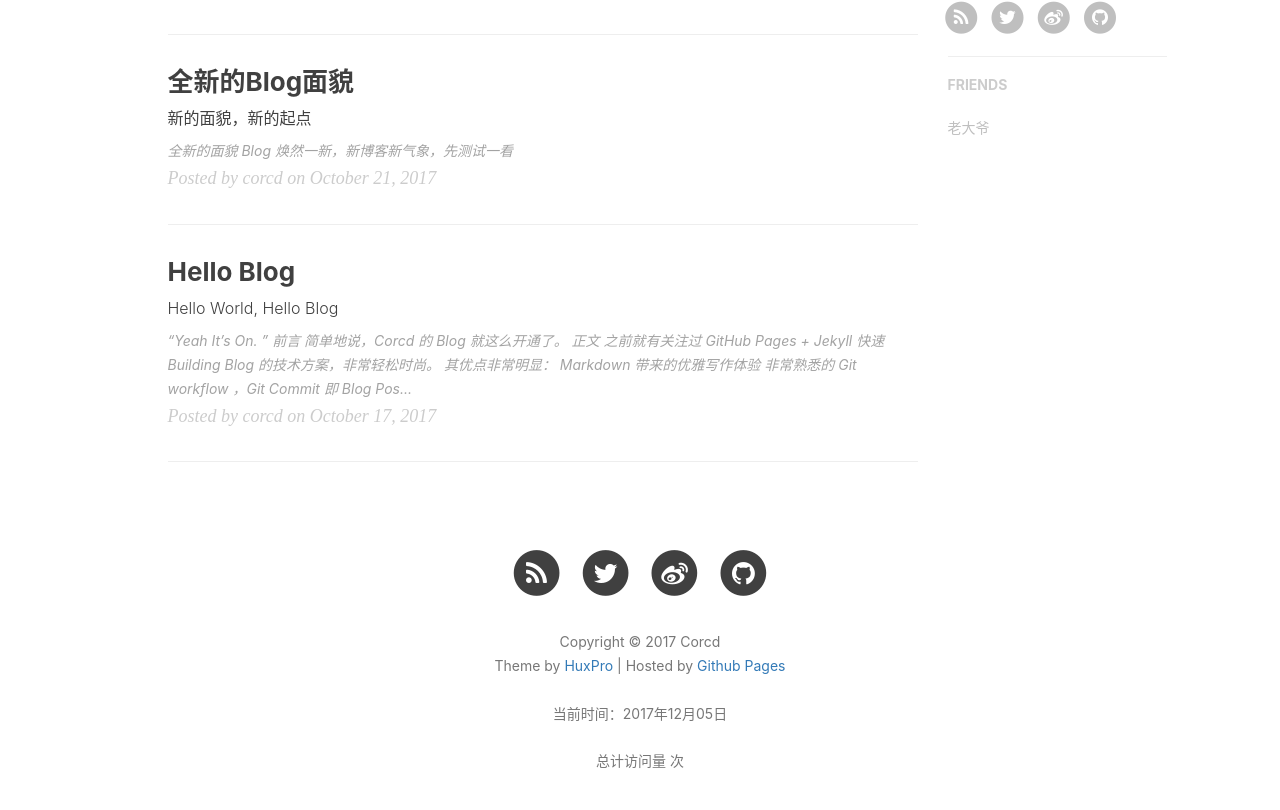
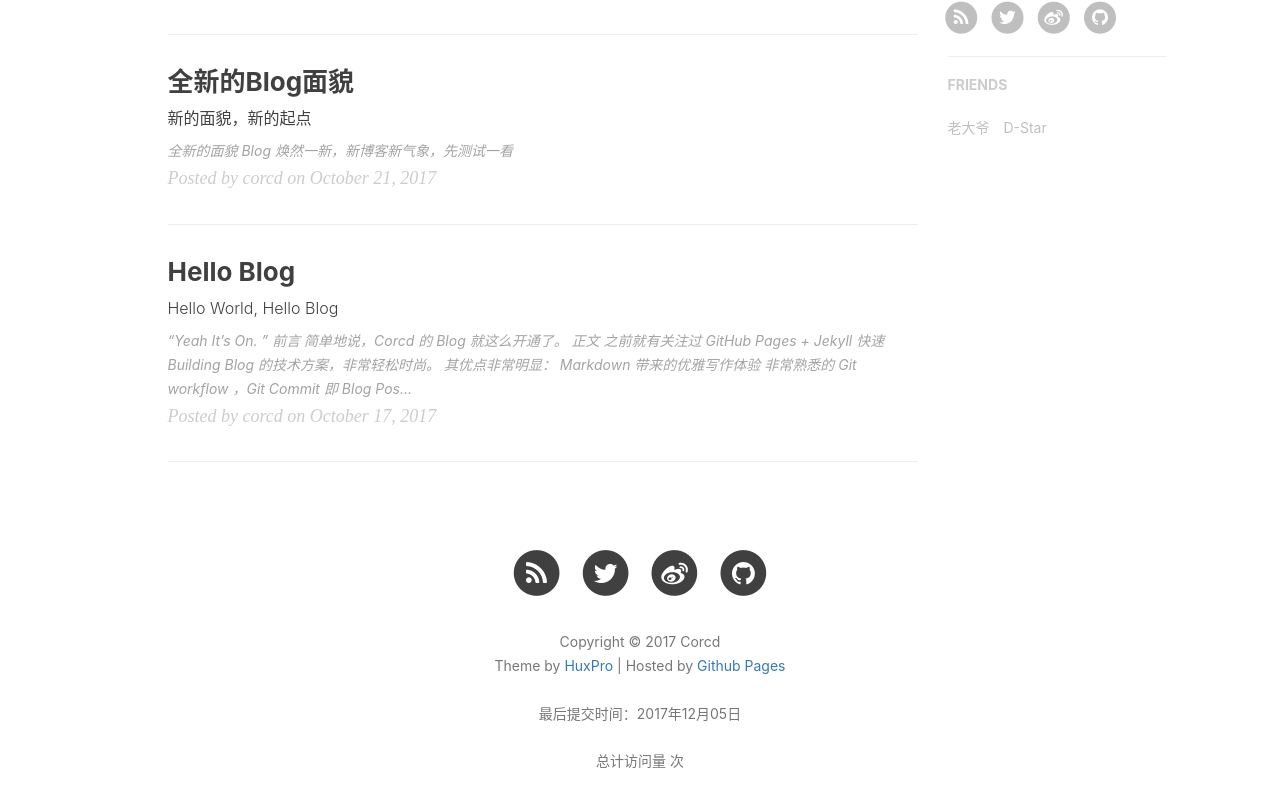
Before and after one commit to corcd/corcd.github.io, a Jekyll site: the page built from index.html, in a window 1280 px wide. Shown: the part 926-1736 px from the top of the page. Built offline with Jekyll 4.4.1, drawn with Linux system fonts in a browser that asks for light colours; nearby versions of some CDN libraries; the list of posts is cut into pages by our own code; comment, search, counter and statistics services are not loaded.

Commit message:
daily update

````diff
--- a/_config.yml
+++ b/_config.yml
@@ -99,5 +99,8 @@ friends: [
     # },{
         title: "老大爷",
         href: "http://ldy5660.github.io/"
+    },{
+        title: "D-Star",
+        href: "http://d-star.xyz/"
     }
 ]
--- a/_includes/footer.html
+++ b/_includes/footer.html
@@ -91,7 +91,7 @@
                     </iframe-->
                     <br>
                     <br>
-                    当前时间：{{ site.time | date: '%Y年%m月%d日' }}
+                    最后提交时间：{{ site.time | date: '%Y年%m月%d日' }}
                     <br>
                     <br>
                     <span id="busuanzi_container_site_pv">总计访问量 <span id="busuanzi_value_site_pv"></span> 次</span>
--- a/_posts/2017-10-31-how-to-install-nginx-in-RaspberryPi3.markdown
+++ b/_posts/2017-10-31-how-to-install-nginx-in-RaspberryPi3.markdown
@@ -236,7 +236,7 @@ $ sudo service mysql start
 $ sudo service nginx start
 ```
 
-> 如使用 Apache2 则后者为`$ sudo service nginx start`
+> 如使用 Apache2 则后者为`$ sudo service apache start`
 
 # 分享一点不错的东西
 
````
